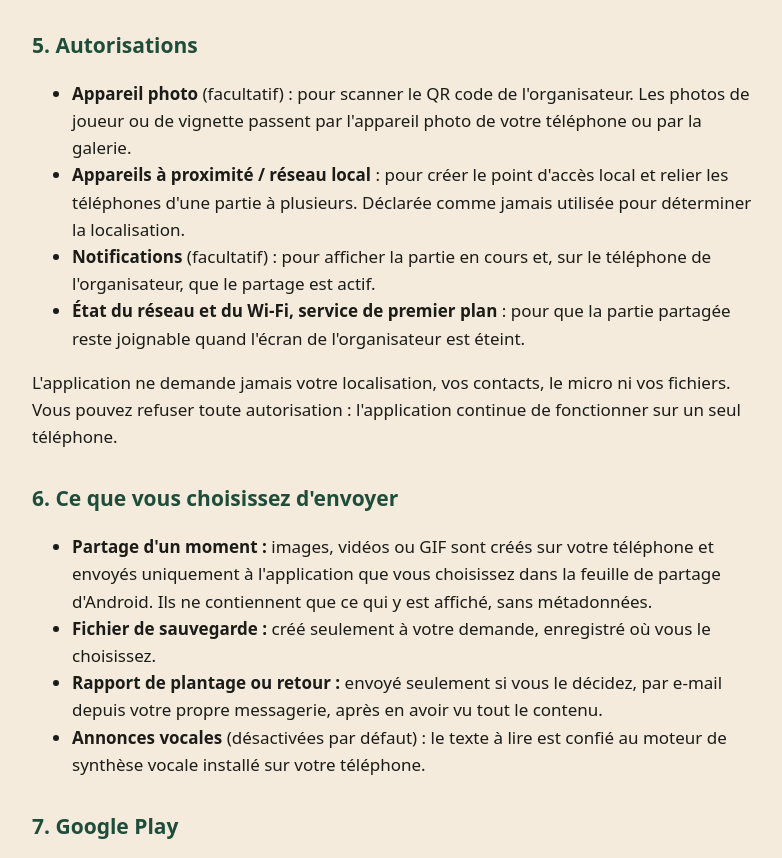
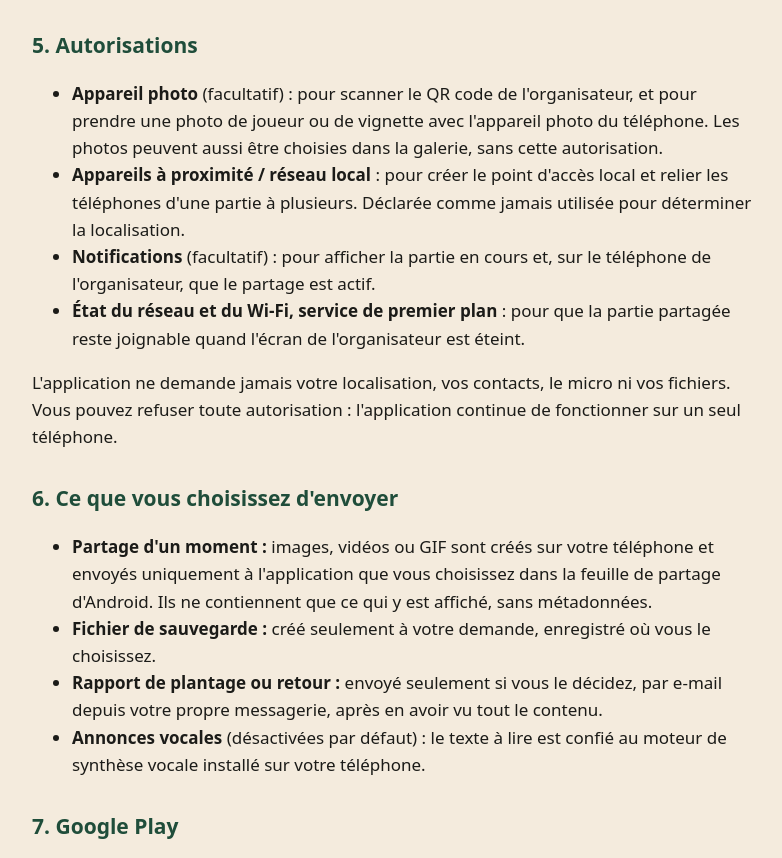
Before and after one commit to GuillaumeCHR/molkky-board-site, a plain HTML site: page fr/confidentialite.html in a window 1280 px wide. Shown: the part 1837-2695 px from the top of the page, without its empty margins (244-1026 px from the left). Drawn offline with Linux system fonts and the light colour scheme.

Commit message:
Confidentialité : l'appareil photo sert aussi aux photos de joueur et de vignette
Co-Authored-By: Claude Opus 5.5 <noreply@anthropic.com>

```diff
--- a/fr/confidentialite.html
+++ b/fr/confidentialite.html
@@ -68,8 +68,9 @@ jamais à un serveur sur Internet.</p>
 
 <h2>5. Autorisations</h2>
 <ul>
-  <li><strong>Appareil photo</strong> (facultatif) : pour scanner le QR code de l'organisateur. Les photos de joueur ou de
-      vignette passent par l'appareil photo de votre téléphone ou par la galerie.</li>
+  <li><strong>Appareil photo</strong> (facultatif) : pour scanner le QR code de l'organisateur, et pour prendre une photo de
+      joueur ou de vignette avec l'appareil photo du téléphone. Les photos peuvent aussi être choisies dans la galerie, sans
+      cette autorisation.</li>
   <li><strong>Appareils à proximité / réseau local</strong> : pour créer le point d'accès local et relier les téléphones
       d'une partie à plusieurs. Déclarée comme jamais utilisée pour déterminer la localisation.</li>
   <li><strong>Notifications</strong> (facultatif) : pour afficher la partie en cours et, sur le téléphone de l'organisateur,
```
Also changed, not shown: privacy.html (+1 -1 lines).
